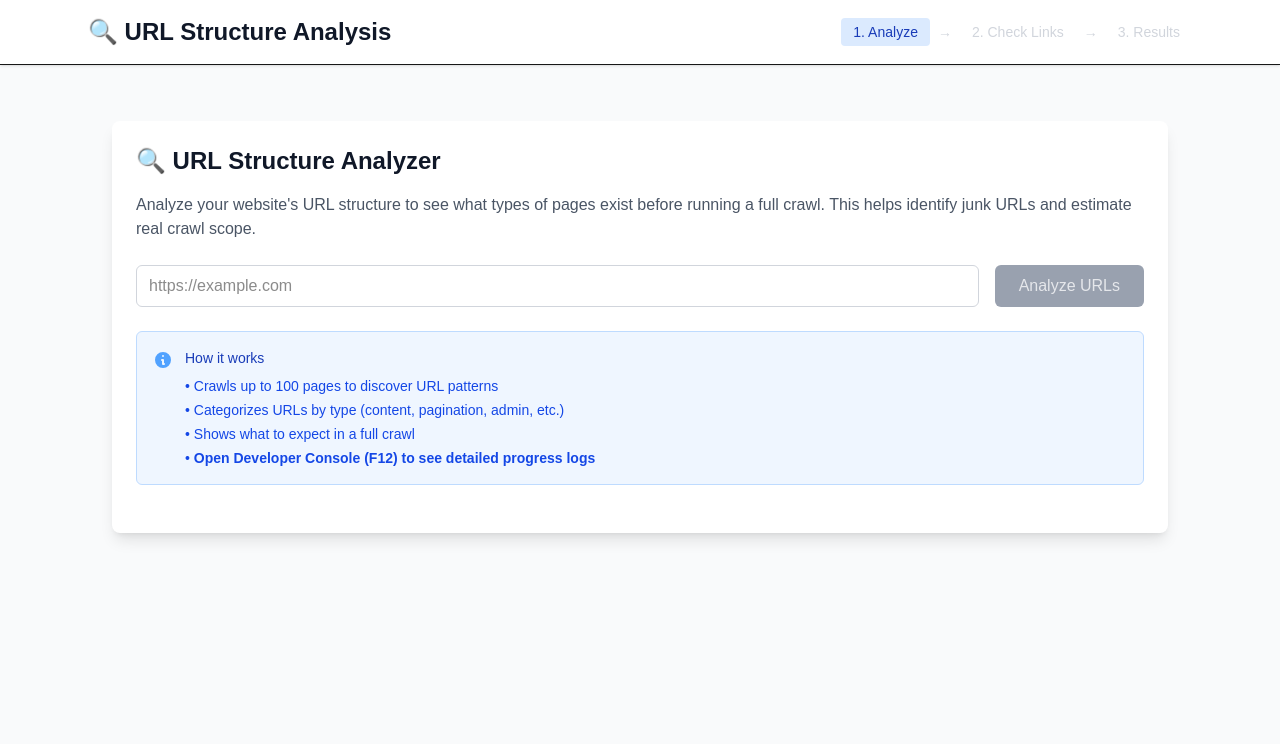
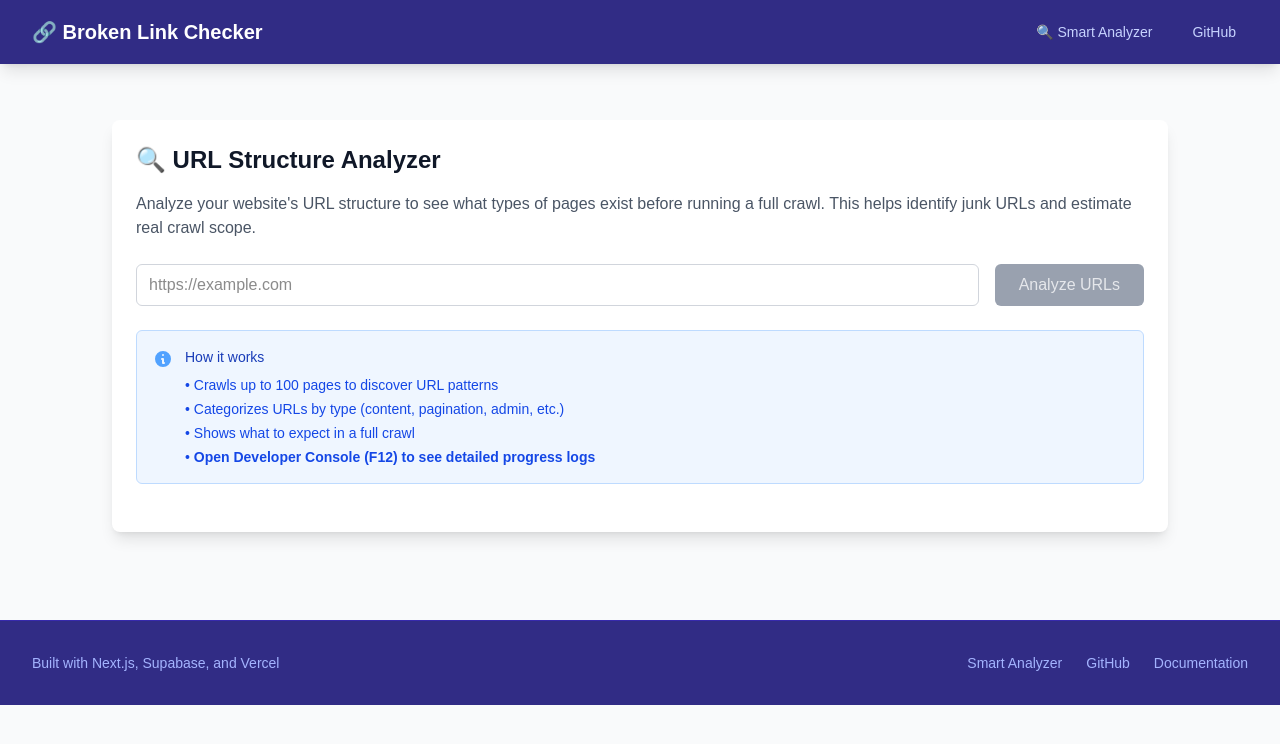
Before and after one commit to Abhishek-J-Sudo/broken-link-generator, a Next.js app: page /analyze in a window 1280 px wide. Shown: the top 744 px of the page. Built offline with nearby package versions, Linux system fonts and the light colour scheme.

Commit message:
ui updates

```diff
--- a/src/app/analyze/page.js
+++ b/src/app/analyze/page.js
@@ -5,6 +5,8 @@
 import UrlAnalyzer from '@/app/components/UrlAnalyzer';
 import LargeCrawlForm from '@/app/components/LargeCrawlForm';
 import ResultsTable from '@/app/components/ResultsTable';
+import Header from '@/app/components/Header';
+import Footer from '@/app/components/Footer';
 
 export default function UnifiedAnalyzePage() {
   const [currentStep, setCurrentStep] = useState('analyze'); // 'analyze', 'crawl', 'results'
@@ -69,59 +71,7 @@
   return (
     <div className="min-h-screen bg-gray-50">
       {/* Header with Step Indicator */}
-      <div className="bg-white shadow-sm border-b">
-        <div className="max-w-6xl mx-auto px-6 py-4">
-          <div className="flex items-center justify-between">
-            <h1 className="text-2xl font-bold text-gray-900">
-              {currentStep === 'analyze' && '🔍 URL Structure Analysis'}
-              {currentStep === 'crawl' && '🚀 Smart Link Checking'}
-              {currentStep === 'results' && '📊 Broken Link Results'}
-            </h1>
-
-            {/* Step Breadcrumb */}
-            <div className="flex items-center space-x-2 text-sm">
-              <button
-                onClick={resetToAnalyze}
-                className={`px-3 py-1 rounded ${
-                  currentStep === 'analyze'
-                    ? 'bg-blue-100 text-blue-800 font-medium'
-                    : 'text-gray-500 hover:text-gray-700'
-                }`}
-              >
-                1. Analyze
-              </button>
-              <span className="text-gray-300">→</span>
-              <button
-                onClick={() => analysisData && setCurrentStep('crawl')}
-                disabled={!analysisData}
-                className={`px-3 py-1 rounded ${
-                  currentStep === 'crawl'
-                    ? 'bg-blue-100 text-blue-800 font-medium'
-                    : analysisData
-                    ? 'text-gray-500 hover:text-gray-700'
-                    : 'text-gray-300 cursor-not-allowed'
-                }`}
-              >
-                2. Check Links
-              </button>
-              <span className="text-gray-300">→</span>
-              <button
-                onClick={() => crawlResults && setCurrentStep('results')}
-                disabled={!crawlResults}
-                className={`px-3 py-1 rounded ${
-                  currentStep === 'results'
-                    ? 'bg-blue-100 text-blue-800 font-medium'
-                    : crawlResults
-                    ? 'text-gray-500 hover:text-gray-700'
-                    : 'text-gray-300 cursor-not-allowed'
-                }`}
-              >
-                3. Results
-              </button>
-            </div>
-          </div>
-        </div>
-      </div>
+      <Header />
 
       <div className="max-w-6xl mx-auto px-6 py-8">
         {/* Step 1: URL Analysis */}
@@ -211,6 +161,8 @@
           </div>
         )}
       </div>
+
+      <Footer />
     </div>
   );
 }
--- /dev/null
+++ b/src/app/components/Footer.js
@@ -0,0 +1,32 @@
+// src/app/components/Footer.js
+import Link from 'next/link';
+
+export default function Footer() {
+  return (
+    <footer className="bg-indigo-900 border-t border-indigo-800">
+      <div className="max-w-7xl mx-auto px-4 sm:px-6 lg:px-8 py-8">
+        <div className="flex flex-col md:flex-row justify-between items-center">
+          <div className="text-sm text-indigo-300 mb-4 md:mb-0">
+            Built with Next.js, Supabase, and Vercel
+          </div>
+          <div className="flex space-x-6">
+            <Link href="/analyze" className="text-sm text-indigo-300 hover:text-white">
+              Smart Analyzer
+            </Link>
+            <a
+              href="https://github.com/yourusername/broken-link-checker"
+              target="_blank"
+              rel="noopener noreferrer"
+              className="text-sm text-indigo-300 hover:text-white"
+            >
+              GitHub
+            </a>
+            <a href="#" className="text-sm text-indigo-300 hover:text-white">
+              Documentation
+            </a>
+          </div>
+        </div>
+      </div>
+    </footer>
+  );
+}
--- /dev/null
+++ b/src/app/components/Header.js
@@ -0,0 +1,36 @@
+// src/app/components/Header.js
+'use client';
+
+import Link from 'next/link';
+
+export default function Header() {
+  return (
+    <nav className="bg-indigo-900 shadow-lg">
+      <div className="max-w-7xl mx-auto px-4 sm:px-6 lg:px-8">
+        <div className="flex justify-between items-center h-16">
+          <div className="flex items-center">
+            <Link href="/" className="text-xl font-bold text-white hover:text-indigo-200">
+              🔗 Broken Link Checker
+            </Link>
+          </div>
+          <div className="flex items-center space-x-4">
+            <Link
+              href="/analyze"
+              className="text-indigo-200 hover:text-white px-3 py-2 rounded-md text-sm font-medium transition-colors"
+            >
+              🔍 Smart Analyzer
+            </Link>
+            <a
+              href="https://github.com/yourusername/broken-link-checker"
+              target="_blank"
+              rel="noopener noreferrer"
+              className="text-indigo-200 hover:text-white px-3 py-2 rounded-md text-sm font-medium transition-colors"
+            >
+              GitHub
+            </a>
+          </div>
+        </div>
+      </div>
+    </nav>
+  );
+}
--- a/src/app/page.js
+++ b/src/app/page.js
@@ -4,6 +4,8 @@
 import { useState } from 'react';
 import Link from 'next/link';
 import LargeCrawlForm from '@/app/components/LargeCrawlForm';
+import Header from '@/app/components/Header';
+import Footer from '@/app/components/Footer';
 
 export default function HomePage() {
   const [recentJobs, setRecentJobs] = useState([]);
@@ -16,33 +18,7 @@
   return (
     <div className="min-h-screen bg-gray-50">
       {/* Navigation Header */}
-      <nav className="bg-indigo-900 shadow-lg">
-        <div className="max-w-7xl mx-auto px-4 sm:px-6 lg:px-8">
-          <div className="flex justify-between items-center h-16">
-            <div className="flex items-center">
-              <Link href="/" className="text-xl font-bold text-white hover:text-indigo-200">
-                🔗 Broken Link Checker
-              </Link>
-            </div>
-            <div className="flex items-center space-x-4">
-              <Link
-                href="/analyze"
-                className="text-indigo-200 hover:text-white px-3 py-2 rounded-md text-sm font-medium transition-colors"
-              >
-                🔍 Smart Analyzer
-              </Link>
-              <a
-                href="https://github.com/yourusername/broken-link-checker"
-                target="_blank"
-                rel="noopener noreferrer"
-                className="text-indigo-200 hover:text-white px-3 py-2 rounded-md text-sm font-medium transition-colors"
-              >
-                GitHub
-              </a>
-            </div>
-          </div>
-        </div>
-      </nav>
+      <Header />
 
       {/* Hero Section */}
       <div className="bg-gradient-to-br from-indigo-50 to-white">
@@ -275,31 +251,7 @@
       </div>
 
       {/* Footer */}
-      <footer className="bg-indigo-900 border-t border-indigo-800">
-        <div className="max-w-7xl mx-auto px-4 sm:px-6 lg:px-8 py-8">
-          <div className="flex flex-col md:flex-row justify-between items-center">
-            <div className="text-sm text-indigo-300 mb-4 md:mb-0">
-              Built with Next.js, Supabase, and Vercel
-            </div>
-            <div className="flex space-x-6">
-              <Link href="/analyze" className="text-sm text-indigo-300 hover:text-white">
-                Smart Analyzer
-              </Link>
-              <a
-                href="https://github.com/yourusername/broken-link-checker"
-                target="_blank"
-                rel="noopener noreferrer"
-                className="text-sm text-indigo-300 hover:text-white"
-              >
-                GitHub
-              </a>
-              <a href="#" className="text-sm text-indigo-300 hover:text-white">
-                Documentation
-              </a>
-            </div>
-          </div>
-        </div>
-      </footer>
+      <Footer />
     </div>
   );
 }
--- a/src/app/results/[jobId]/page.js
+++ b/src/app/results/[jobId]/page.js
@@ -4,6 +4,8 @@
 import { useState, useEffect } from 'react';
 import { useParams, useRouter } from 'next/navigation';
 import ResultsTable from '@/app/components/ResultsTable';
+import Header from '@/app/components/Header';
+import Footer from '@/app/components/Footer';
 
 export default function ResultsPage() {
   const params = useParams();
@@ -345,16 +347,11 @@
   return (
     <div className="min-h-screen bg-gray-50">
       {/* Header */}
+      <Header />
       <div className="bg-white shadow-sm">
         <div className="max-w-7xl mx-auto px-4 sm:px-6 lg:px-8 py-6">
           <div className="flex items-center justify-between">
             <div>
-              <button
-                onClick={() => router.push('/')}
-                className="text-blue-600 hover:text-blue-800 text-sm font-medium mb-2 flex items-center"
-              >
-                ← Back to Home
-              </button>
               <h1 className="text-2xl font-bold text-gray-900">Link Check Results</h1>
               <p className="text-gray-600 break-all">{job?.url}</p>
             </div>
@@ -600,6 +597,7 @@
           </div>
         )}
       </div>
+      <Footer />
     </div>
   );
 }
```
